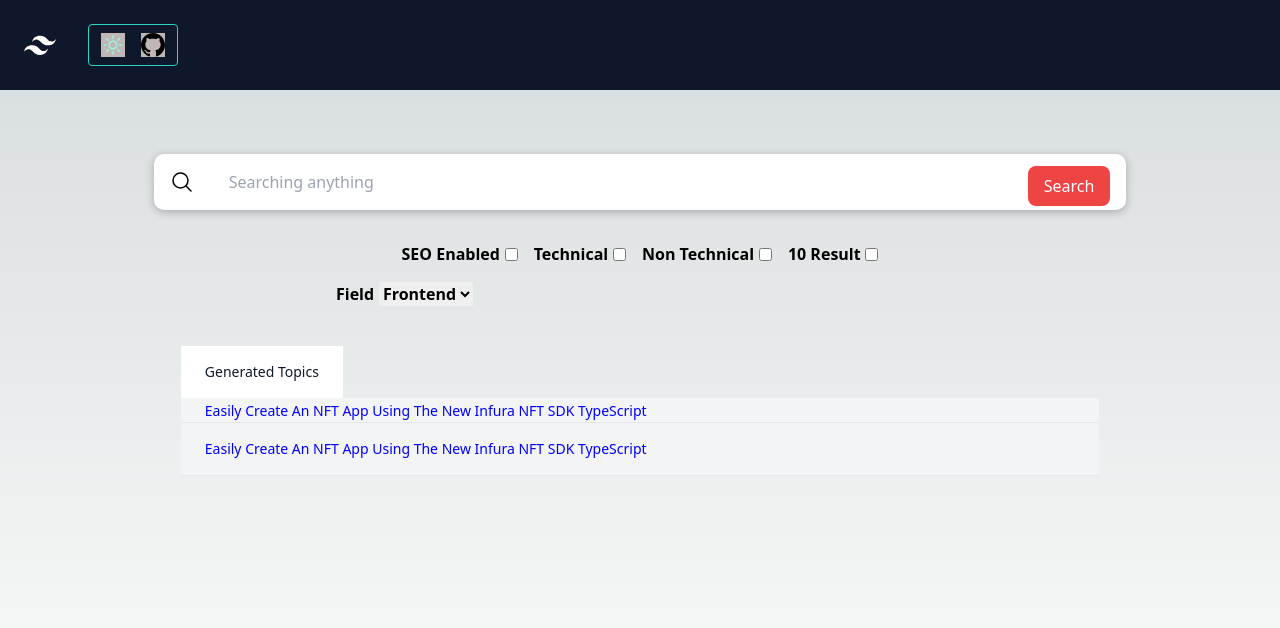
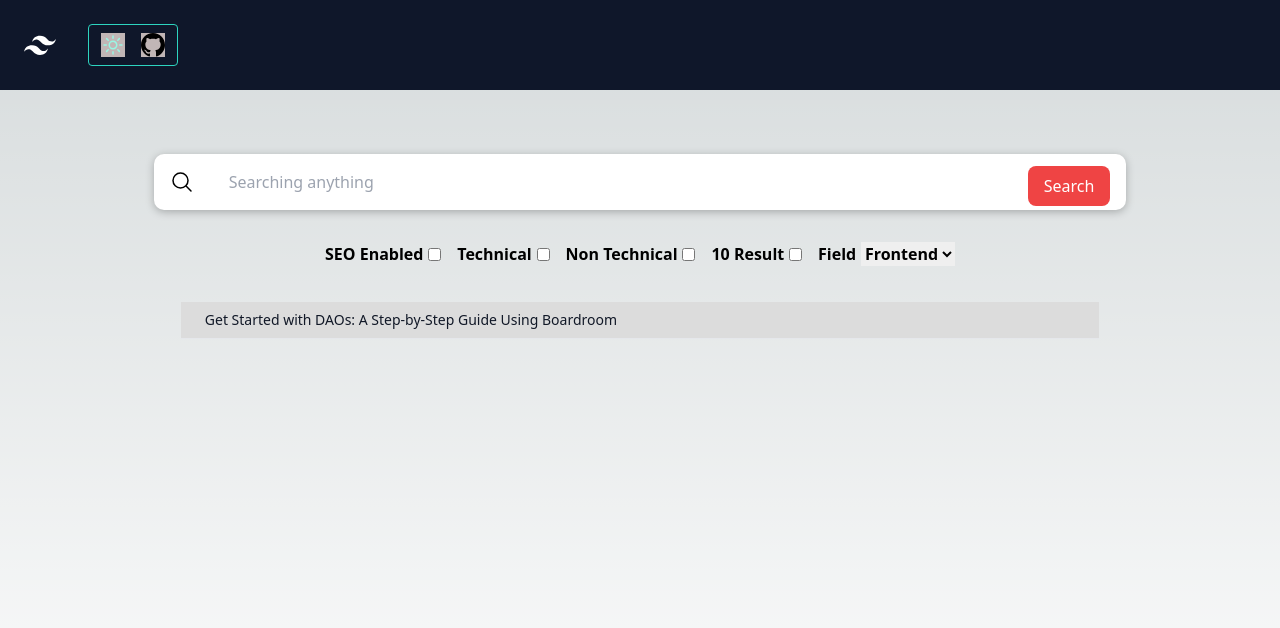
Before and after one commit to Olanetsoft/articleideas, a Next.js app: page / in a window 1280 px wide. Shown: the top 628 px of the page. Built offline with nearby package versions, Linux system fonts and the light colour scheme.

Commit message:
dark mode and feature added

```diff
--- a/src/pages/index.js
+++ b/src/pages/index.js
@@ -82,7 +82,6 @@ export default function Home() {
                 <label>10 Result</label>
                 <input type="checkbox" />
               </li>
-            </ul>
               <span className={styles.optionsWrapper}>
                 <label>Field</label>
                 <select className={styles.selectWrapper}>
@@ -102,47 +101,26 @@ export default function Home() {
                   </option>
                 </select>
               </span>
+            </ul>
           </div>
 
           <div style={{ marginTop: '2rem' }}>
             <div class="flex flex-col">
               <div class="overflow-x-auto sm:mx-0.5 lg:mx-0.5">
-                <div class="py-2 inline-block min-w-full sm:px-6 lg:px-8">
+                <div class="py-1 inline-block min-w-full sm:px-6 lg:px-8">
                   <div class="overflow-hidden">
                     <div class="w-4/5 mt-5" style={{ margin: '0 auto' }}>
                       {' '}
-                      <thead class="bg-white border-b">
-                        <tr>
-                          <th
-                            scope="col"
-                            class="text-sm font-medium text-gray-900 px-6 py-4 text-left"
-                          >
-                            Generated Topics
-                          </th>
-                        </tr>
-                      </thead>
-                      <ol
-                        class="bg-gray-100 border-b"
-                        style={{ listStyle: 'none' }}
-                      >
+                      <ol class="bg-[rgb(220,220,220)] border-b">
                         {[{}].map((item) => (
                           <>
-                            <li class="bg-gray-100 border-b">
-                              <span class="text-sm text-gray-900 font-light px-6 py-4 whitespace-nowrap font-medium">
-                                <a href="#" style={{ color: 'blue' }}>
-                                  Easily Create An NFT App Using The New Infura
-                                  NFT SDK TypeScript
-                                </a>
-                              </span>
+                            <li
+                              scope="col"
+                              class="text-sm font-medium text-gray-900 px-6 py-2 text-left"
+                            >
+                              Get Started with DAOs: A Step-by-Step Guide Using
+                              Boardroom
                             </li>
-                            <tr class="bg-gray-100 border-b">
-                              <td class="text-sm text-gray-900 font-light px-6 py-4 whitespace-nowrap font-medium">
-                                <a href="#" style={{ color: 'blue' }}>
-                                  Easily Create An NFT App Using The New Infura
-                                  NFT SDK TypeScript
-                                </a>
-                              </td>
-                            </tr>
                           </>
                         ))}
                       </ol>
--- a/src/styles/Home.module.css
+++ b/src/styles/Home.module.css
@@ -88,7 +88,7 @@
   padding: 0;
   margin: 0 auto;
   margin-top: 1rem;
-  align-items: center;
+  align-items: center!important;
   gap: 1rem;
 }
 
@@ -136,7 +136,7 @@ gap: 0.3rem;
   gap: 1rem;
   margin-top: 1rem;
   flex-wrap: wrap;
-  max-width: 50%;
+  max-width: auto;
 }
 
 .side{
@@ -164,32 +164,33 @@ gap: 0.3rem;
   Screen = B/w 768px to 1024px
 */
 @media (min-width: 768px) and (max-width: 1024px) and (orientation: landscape) {
-    .main{
 
-  }
 
 }
 
 /* Device = Low Resolution Tablets, Mobiles (Landscape)
 Screen = B/w 481px to 767px*/
 @media (min-width: 481px) and (max-width: 767px) {
+
     .options{
-      display: flex;
-      flex-wrap: wrap;
+    display: grid;
+    grid-template-columns: repeat(3, 1fr);
+    min-width: 10rem;
+    flex-wrap: wrap;
+
    }
 
-   .form{
-      width: 100%!important;
-    }
+
 }
 
 /* Device = Most of the Smartphones Mobiles (Portrait)
 Screen = B/w 320px to 479px*/
 
 @media (min-width: 320px) and (max-width: 480px) {
-
-   .options{
-    display: flex;
+.options{
+    display: grid;
+    grid-template-columns: repeat(2, 1fr);
+    min-width: 10rem;
     flex-wrap: wrap;
    }
 
```
Lines whose indentation alone changed are shown as unchanged.
